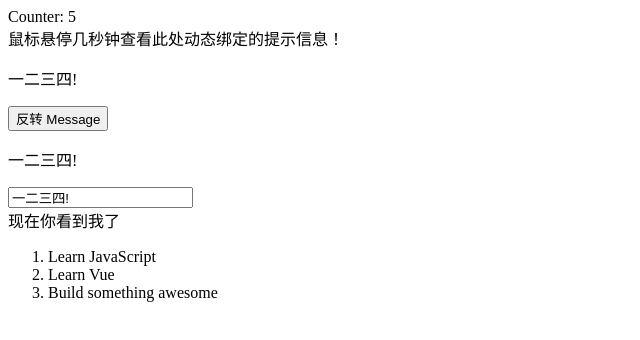
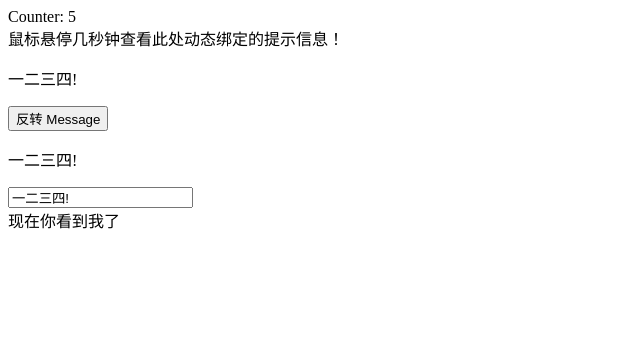
Before and after one commit to dearmark/Vue3-Typescript-Vite, a Vue app: page / in a window 1280 px wide. Shown: the top 340 px of the page, without its empty margins (0-640 px from the left). Built offline with nearby package versions, Linux system fonts and the light colour scheme.

Commit message:
添加防抖用法

```diff
--- a/package.json
+++ b/package.json
@@ -7,9 +7,11 @@
     "serve": "vite preview"
   },
   "dependencies": {
+    "lodash": "^4.17.21",
     "vue": "^3.0.5"
   },
   "devDependencies": {
+    "@types/lodash": "^4.14.171",
     "@vitejs/plugin-vue": "^1.3.0",
     "@vue/compiler-sfc": "^3.0.5",
     "typescript": "^4.3.2",
--- a/src/App.vue
+++ b/src/App.vue
@@ -5,7 +5,7 @@
   </div>
   <div id="event-handling">
     <p>{{ message }}</p>
-    <button v-on:click="reverseMessage">反转 Message</button>
+    <button v-on:click="deb">反转 Message</button>
   </div>
   <div id="two-way-binding">
     <p>{{ message }}</p>
@@ -14,103 +14,20 @@
   <div id="conditional-rendering">
     <span v-if="seen">现在你看到我了</span>
   </div>
-  <div id="list-rendering">
-    <ol>
-      <li v-for="todo in todos">{{ todo.text }}</li>
-    </ol>
-  </div>
+
 </template>
-<!-- Options API -->
-<!-- <script lang="ts">
-import { ref, defineComponent } from 'vue'
-export default defineComponent({
-  data() {
-    return {
-      message: '一二三四!'
-    }
-  },
-  methods: {
-    reverseMessage() {
-      this.message = this.message
-        .split('')
-        .reverse()
-        .join('')
-    }
-  }
-})
-</script> -->
-<!-- Composition API 版本1-->
-<!-- <script lang="ts">
-import { reactive,ref, defineComponent } from 'vue'
-export default defineComponent({
-  setup(props, context) {
-
-    const message = ref('一二三四!')
-    // var message:string = '一二三四!!';
-    //const state = reactive({message})
-
-
-    function reverseMessage() {
-      message.value = message.value
-        .split('')
-        .reverse()
-        .join('');
-        console.log(message)
-
-    }
-
-    return {
-      message,
-      reverseMessage
-    }
-  }
-
-})
-</script> -->
-
-<!-- Composition API 版本2-->
-<!-- <script lang="ts">
-import { reactive, ref, toRefs, defineComponent } from 'vue'
-export default defineComponent({
-  setup() {
-
-    const state = reactive({
-      message: '一二三四!'
-    })
-
-
-    function reverseMessage() {
-      state.message = state.message
-        .split('')
-        .reverse()
-        .join('');
-      console.log(state.message);
-
-    }
-
-    return {
-      ...toRefs(state),
-      reverseMessage
-    }
-  }
-
-})
-</script> -->
 <!-- Composition API 版本3-->
 <script setup lang="ts" >
-import { reactive, ref, watchEffect ,toRefs, defineComponent } from 'vue'
-// var counter = 0;
-// const Counter = ref(counter);
-// watchEffect(() => {
-
-// });
+import { reactive, ref, watchEffect, toRefs, defineComponent, onMounted, onUnmounted } from 'vue'
+import _ from 'lodash'
+const deb = _.debounce(reverseMessage, 500);
 let counter = ref(0);
 let interval = setInterval(() => {
   if (counter.value === 60) {
     clearInterval(interval)
   } else {
-    counter.value ++
-    console.log(counter.value )
+    counter.value++
+    //console.log(counter.value)
   }
 }, 1000)
 const message = ref('一二三四!');
@@ -122,14 +39,31 @@ const todos = ref(
     { text: 'Build something awesome' }
   ]
 )
+// let debouncedClick
 function reverseMessage() {
   message.value = message.value
     .split('')
     .reverse()
     .join('');
-  // console.log(message)
+  //console.log(message)
+
+  // _.debounce(function () {
+  //   message.value = message.value
+  //     .split('')
+  //     .reverse()
+  //     .join('');
+  // }, 500)
+
+  //console.log(message)
 
 }
+function debouncedClick() {
+  _.debounce(reverseMessage,500)
+}
+onMounted(() => {
+  // 用 Lodash 的防抖函数
+  //let debouncedClick = _.debounce(reverseMessage, 10)
+})
 </script>
 
 <style>
```
Also changed, not shown: 1 other file (tests, documents, lock files or other folders).
